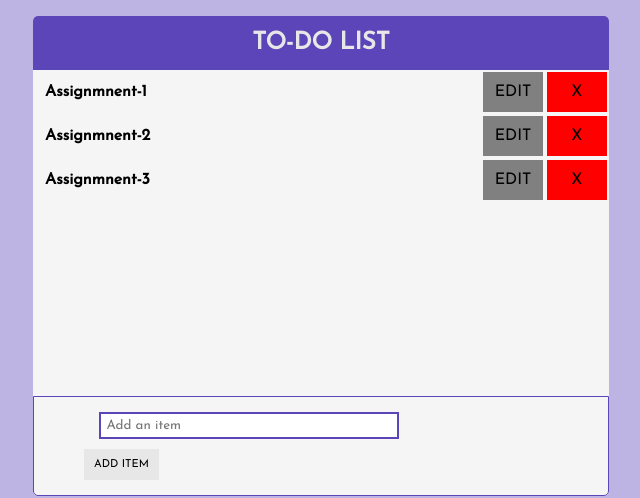
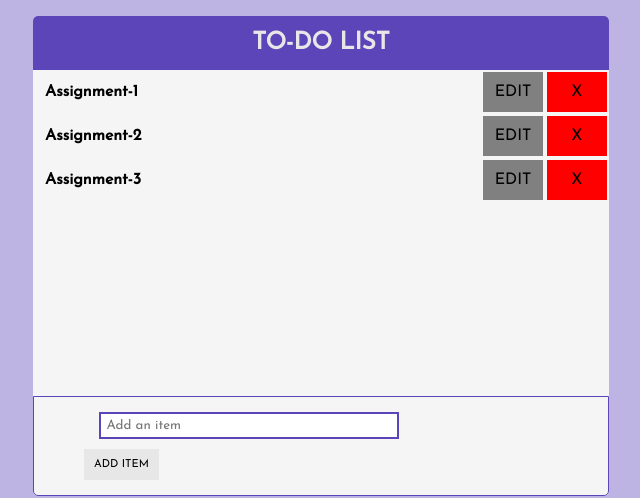
Before and after one commit to settivishal/To-Do-List, a plain HTML site: page index.html in a window 1280 px wide. Shown: the part 144-642 px from the top of the page, 319-959 px from the left. Drawn offline with Linux system fonts and the light colour scheme.

Commit message:
cleaned up the code

```diff
--- a/app.js
+++ b/app.js
@@ -1,6 +1,6 @@
 // ------------footer----------
 const addButton = document.querySelector('.addButton');
-var input = document.querySelector('.input');
+let input = document.querySelector('.input');
 
 // ------------todo container------
 const container = document.querySelector('.todo-container');
@@ -11,15 +11,16 @@ function item(itemName) {
 }
 
 function createDiv(itemName) {
+    // --------div element--------
+    let itemBox = document.createElement('div');
+    itemBox.classList.add('items');
+
+    // -------- list elements-----
     let input = document.createElement('input');
     input.value = itemName;
     input.disabled = true;
     input.classList.add('item-input');
     input.type = "text";
-
-    // --------div element--------
-    let itemBox = document.createElement('div');
-    itemBox.classList.add('items');
 
     // ------edit button--------
     let editButton = document.createElement('button');
@@ -50,23 +51,10 @@ function remove(item) {
     container.removeChild(item);
 }
 
-// ----------local storage--------
-// function saveToDos(input){
-//     toDoList.push(input);
-//     localStorage.setItem("todos",JSON.stringify(toDoList));
-// }
-
-// function getToDos(){
-//     toDoList = JSON.parse(localStorage.getItem("todos"));
-//     if(!toDoList){
-//         toDoList = [];
-//     }
-// }
-
 // --------default items------
-new item('Assignmnent-1');
-new item('Assignmnent-2');
-new item('Assignmnent-3');
+new item('Assignment-1');
+new item('Assignment-2');
+new item('Assignment-3');
 
 // ----------adding custom items-------
 function check() {
@@ -77,7 +65,7 @@ function check() {
     }
     else {
         input.style.borderColor = "red";
-        input.setAttribute('placeholder', "!ENTER VALID INPUT");
+        input.setAttribute('placeholder', "ENTER VALID INPUT!!");
         input.style.fontSize = "75%";
         input.addEventListener('click', () => {
             input.setAttribute('placeholder', "");
--- a/index.html
+++ b/index.html
@@ -12,26 +12,14 @@
     />
 
     <link rel="stylesheet" href="./css/style.css" />
-    <title>ToDo List Demo</title>
+    <title>ToDo List</title>
   </head>
   <body>
     <div class="container">
       <header>
         <h2>to-do list</h2>
       </header>
-      <div class="todo-container">
-        <!-- <div class="items">
-          <input
-            type="text"
-            class="item-input"
-            id="item"
-            value="Assignment-1"
-            disabled="true"
-          />
-          <button class="edit-button">EDIT</button>
-          <button class="remove-button">X</button>
-        </div> -->
-      </div>
+      <div class="todo-container"></div>
       <section class="add-items">
         <input
           type="text"
```
